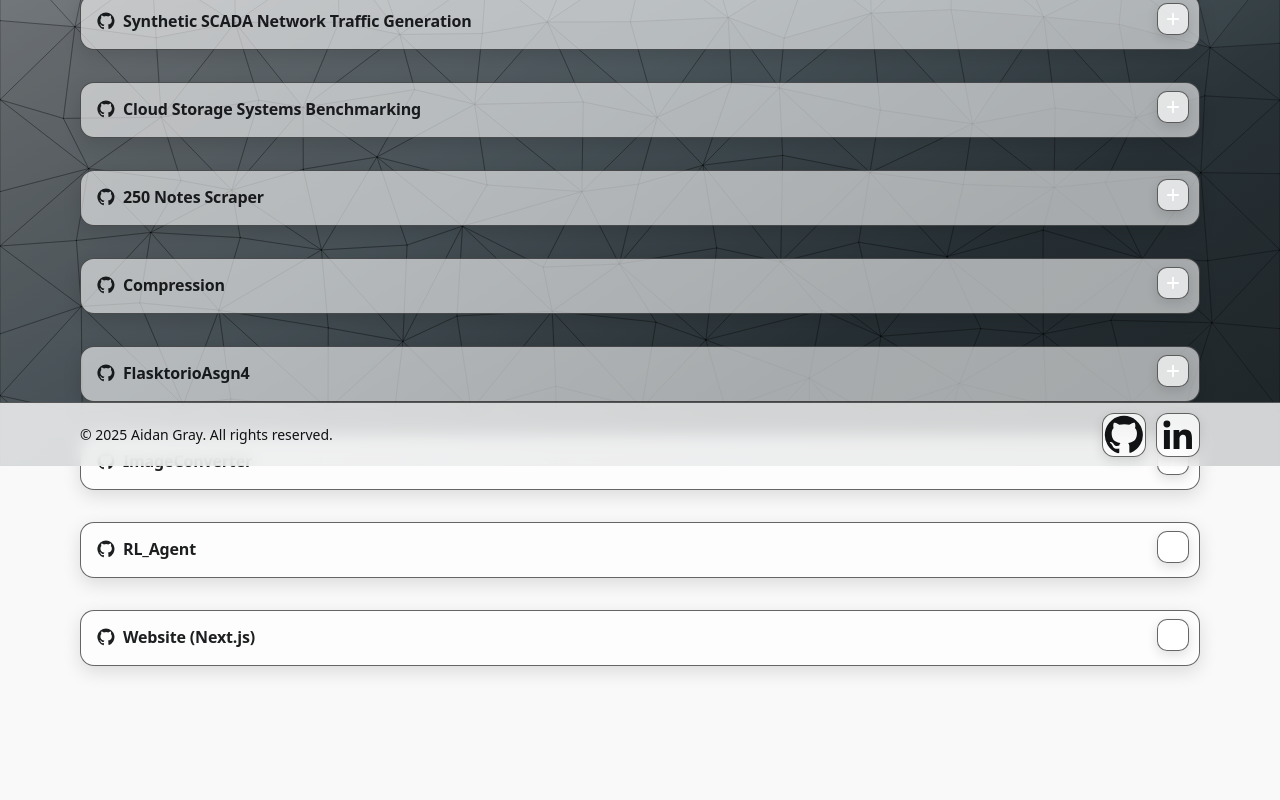
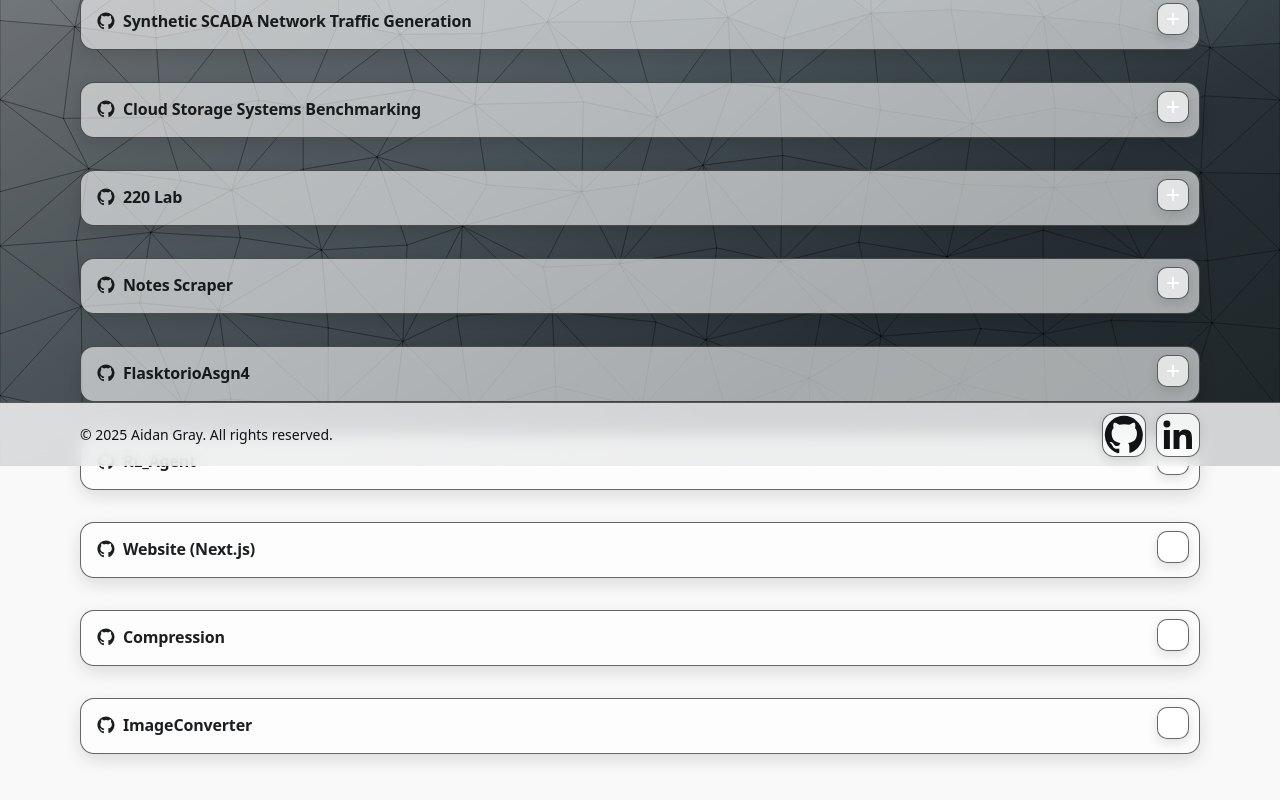
Before and after one commit to Aitgray/portfolio, a Next.js app: page /projects in a window 1280 px wide. Shown: the part 334-1134 px from the top of the page. Built offline with nearby package versions, Linux system fonts and the light colour scheme.

Commit message:
Modified project order and added 220 lab

```diff
--- a/src/app/projects/page.tsx
+++ b/src/app/projects/page.tsx
@@ -39,28 +39,23 @@ const projects: Project[] = [
     repo: "Private Repository",
   },
   {
-    title: "250 Notes Scraper",
+    title: "220 Lab",
+    summary: "A perceptron-based branch-predictor built on top of Scarab, a cycle accurate CPU simulator. My work is private due to the nature of this assignment,\
+     but I've attached a link to Scarab for reference",
+    tech: ["C++", "Scarab"],
+    repo: "https://github.com/hpsresearchgroup/scarab",
+  },
+  {
+    title: "Notes Scraper",
     summary: "Scrapes PDFs with PyPDF2 and cleans the text via regex for usable study notes.",
     tech: ["Python", "PyPDF2", "Regex"],
     repo: "https://github.com/Aitgray/NoteScraper",
-  },
-  {
-    title: "Compression",
-    summary: "A file compression utility using gzip and planned GUI with PyQt5. It features a hash map for categorization and intends to add encryption and automated file categorization using computer vision in the future.",
-    tech: ["Python", "PyQt5", "gzip", "OpenCV"],
-    repo: "https://github.com/Aitgray/Compression"
   },
   {
     title: "FlasktorioAsgn4",
     summary: "A distributed, fault-tolerant, and sharded key-value store built with Flask. It implements causal consistency using vector clocks and manages node membership and replication for high availability.",
     tech: ["Python", "Flask", "Distributed Systems", "Vector Clocks", "Sharding", "REST APIs"],
     repo: "Private Repository"
-  },
-  {
-    title: "ImageConverter",
-    summary: "A Python utility to convert HEIC images to JPG format. It uses a pre-trained PyTorch model and the face_recognition library to automatically classify and sort the converted images into categories like 'person', 'animal', or 'landscape'.",
-    tech: ["Python", "PyTorch", "Pillow", "face_recognition"],
-    repo: "https://github.com/Aitgray/ImageConverter"
   },
   {
     title: "RL_Agent",
@@ -73,6 +68,18 @@ const projects: Project[] = [
     summary: "Modern portfolio built with Next.js + React/TypeScript; Tailwind styling and Dockerized deployment.",
     tech: ["Next.js", "React", "TypeScript", "Tailwind CSS", "Node.js", "Docker"],
     repo: "https://github.com/Aitgray/portfolio",
+  },
+  {
+    title: "Compression",
+    summary: "A file compression utility using gzip and planned GUI with PyQt5. It features a hash map for categorization and intends to add encryption and automated file categorization using computer vision in the future.",
+    tech: ["Python", "PyQt5", "gzip", "OpenCV"],
+    repo: "https://github.com/Aitgray/Compression"
+  },
+  {
+    title: "ImageConverter",
+    summary: "A Python utility to convert HEIC images to JPG format. It uses a pre-trained PyTorch model and the face_recognition library to automatically classify and sort the converted images into categories like 'person', 'animal', or 'landscape'.",
+    tech: ["Python", "PyTorch", "Pillow", "face_recognition"],
+    repo: "https://github.com/Aitgray/ImageConverter"
   },
 ];
 
```
